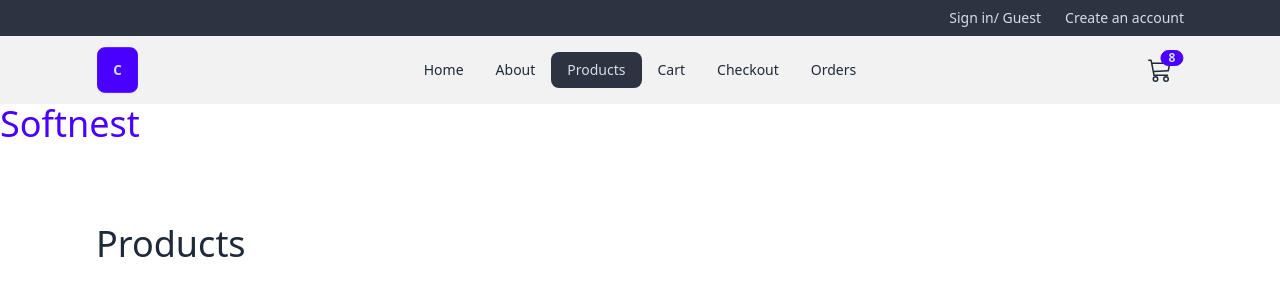
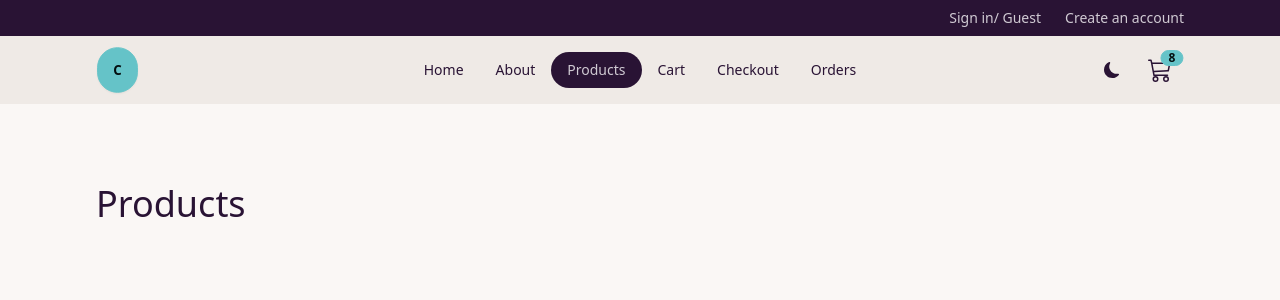
Before and after one commit to Fiza-Code-Tech/SoftNest, a React (Vite) app in the folder Desktop/Comfy/Softnest/: page /products in a window 1280 px wide. Shown: the top 300 px of the page. Built offline with nearby package versions, Linux system fonts and the light colour scheme.

Commit message:
Adding theme

```diff
--- a/Desktop/Comfy/Softnest/index.html
+++ b/Desktop/Comfy/Softnest/index.html
@@ -1,5 +1,5 @@
 <!doctype html>
-<html lang="en">
+<html lang="en" data-theme="winter">
   <head>
     <meta charset="UTF-8" />
     <link rel="icon" type="image/svg+xml" href="/favicon.svg" />
--- a/Desktop/Comfy/Softnest/src/components/Navbar.jsx
+++ b/Desktop/Comfy/Softnest/src/components/Navbar.jsx
@@ -3,7 +3,31 @@
 import { FaBarsStaggered } from 'react-icons/fa6'
 import { NavLink } from 'react-router-dom'
 import { NavLinks } from './index'
+import { useState, useEffect } from 'react'
+
+const themes = {
+  winter: 'winter',
+  dracula: 'dracula',
+}
+
+const getThemeFromLocalStorage = () => {
+  return localStorage.getItem('theme') || themes.winter
+}
+
 const Navbar = () => {
+  const [theme, setTheme] = useState(getThemeFromLocalStorage())
+
+  const handleTheme = () => {
+    const { winter, dracula } = themes
+    const newTheme = theme === winter ? dracula : winter
+    setTheme(newTheme)
+  }
+
+  useEffect(() => {
+    document.documentElement.setAttribute('data-theme', theme)
+    localStorage.setItem('theme', theme)
+  }, [theme])
+
   return (
     <nav className="bg-base-200">
       <div className="navbar align-element">
@@ -32,6 +56,13 @@
           </ul>
         </div>
         <div className="navbar-end">
+          {/*Theme */}
+          <label className="swap swap-rotate">
+            <input type="checkbox" onChange={handleTheme}></input>
+            <BsSunFill className="swap-on h-4 w-4" />
+            <BsMoonFill className="swap-off h-4 w4" />
+          </label>
+
           <NavLink to="cart" className="btn btn-ghost btn-circle btn-md ml-4">
             <div className="indicator">
               <BsCart3 className="h-6 w-6" />
--- a/Desktop/Comfy/Softnest/src/pages/HomeLayout.jsx
+++ b/Desktop/Comfy/Softnest/src/pages/HomeLayout.jsx
@@ -7,9 +7,6 @@
     <>
       <Header />
       <NavBar />
-      <nav>
-        <span className="text-4xl text-primary">Softnest</span>
-      </nav>
       <section className="align-element py-20">
         <Outlet />
       </section>
--- a/Desktop/Comfy/Softnest/tailwind.config.cjs
+++ b/Desktop/Comfy/Softnest/tailwind.config.cjs
@@ -4,5 +4,9 @@
   theme: {
     extend: {},
   },
+
   plugins: [require('@tailwindcss/typography'), require('daisyui')],
+  daisyui: {
+    themes: ['cupcake', 'dracula'],
+  },
 }
```
